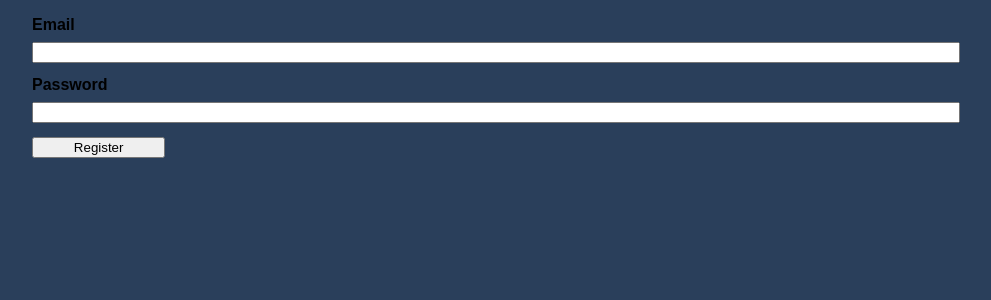
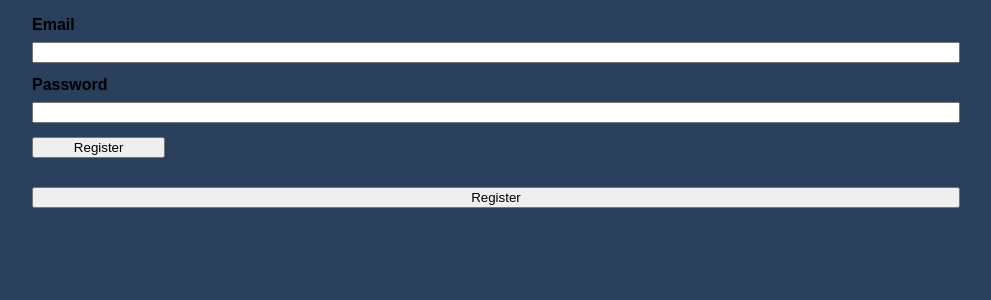
Before and after one commit to wtbarras/AthMetric, a Flask app: page /auth/register in a window 1280 px wide. Shown: the part 48-348 px from the top of the page, without its empty margins (144-1135 px from the left). Run offline with Flask 2, Linux system fonts and the light colour scheme.

Commit message:
Add register button to login screen

```diff
--- a/runmetric/templates/auth/auth_base.html
+++ b/runmetric/templates/auth/auth_base.html
@@ -10,4 +10,11 @@
     <div class="flash">{{ message }}</div>
   {% endfor %}
   {% block content %}{% endblock %}
+
+  <form action="{{ url_for('auth.register') }}", method='post'>
+      <button id="logout_button"
+        class="mdl-button mdl-js-button mdl-button--raised mdl-js-ripple-effect">
+          Register
+      </button>
+  </form>
 </section>
```
